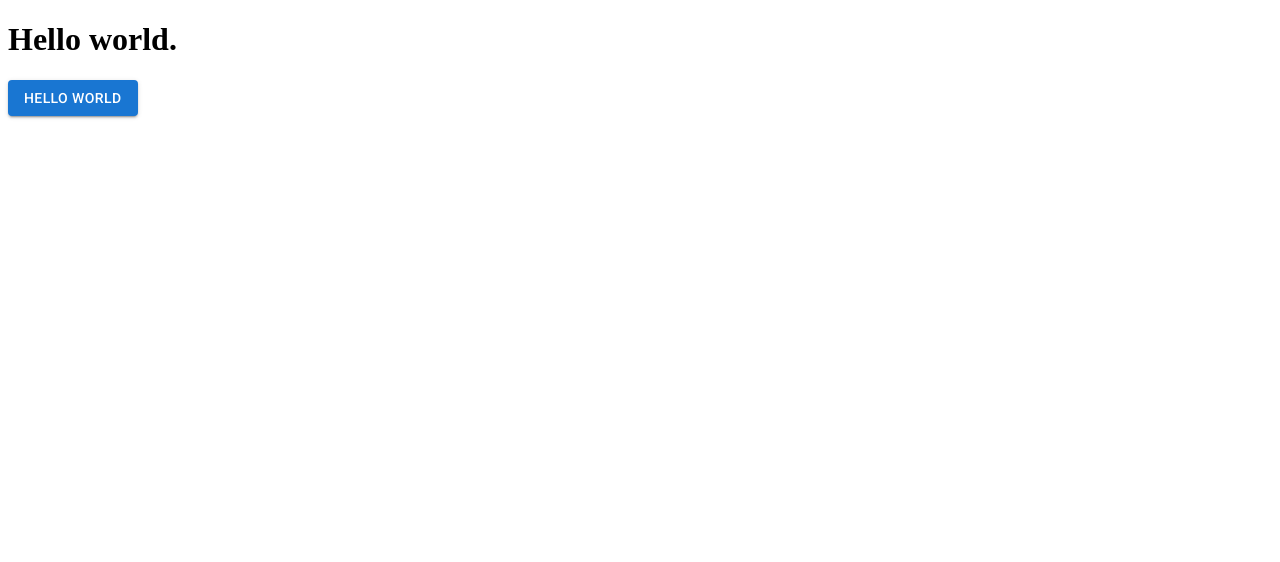
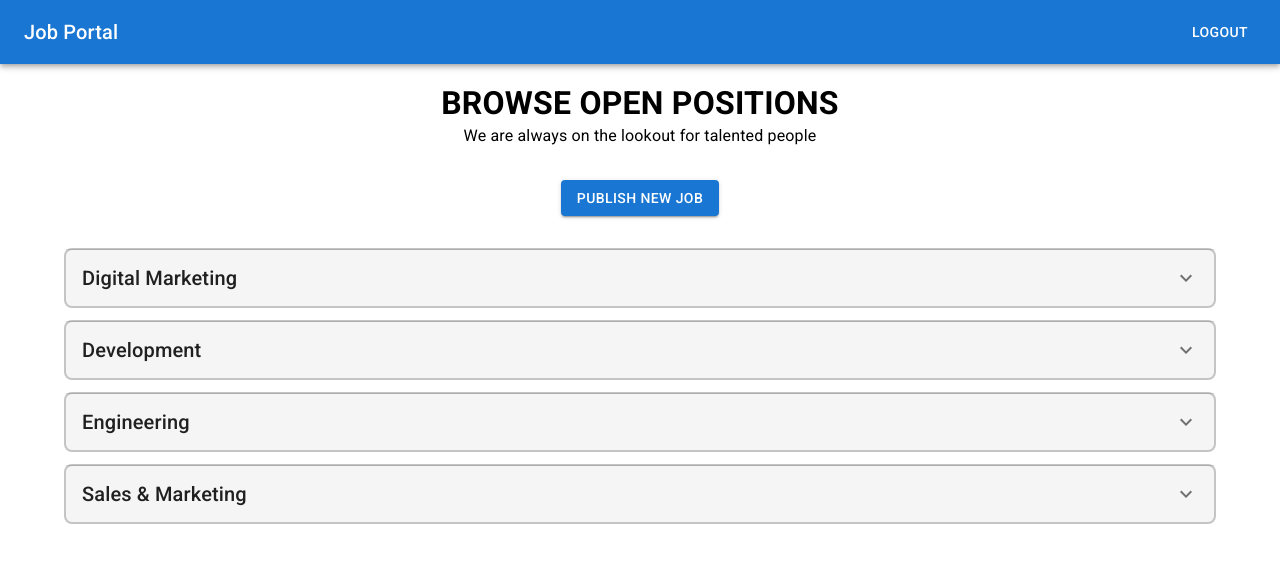
Before and after one commit to minhazurrony/job-portal, a React (Vite) app in the folder apps/frontend/: page / in a window 1280 px wide. Shown: the top 562 px of the page. Built offline with nearby package versions, Linux system fonts and the light colour scheme.

Commit message:
feat: add signup, signin, home and job details page

```diff
--- /dev/null
+++ b/apps/frontend/src/components/TopBar.tsx
@@ -0,0 +1,21 @@
+import React from "react";
+import AppBar from "@mui/material/AppBar";
+import Box from "@mui/material/Box";
+import Toolbar from "@mui/material/Toolbar";
+import Typography from "@mui/material/Typography";
+import { Button } from "@mui/material";
+
+export const TopBar: React.FC = () => {
+  return (
+    <Box sx={{ flexGrow: 1 }}>
+      <AppBar position="static">
+        <Toolbar>
+          <Typography variant="h6" component="div" sx={{ flexGrow: 1 }}>
+            Job Portal
+          </Typography>
+          <Button color="inherit">Logout</Button>
+        </Toolbar>
+      </AppBar>
+    </Box>
+  );
+};
--- /dev/null
+++ b/apps/frontend/src/components/index.tsx
@@ -0,0 +1 @@
+export * from "./TopBar";
--- /dev/null
+++ b/apps/frontend/src/main.css
@@ -0,0 +1,6 @@
+body {
+  padding: 0;
+  margin: 0;
+  overflow: hidden;
+  box-sizing: border-box;
+}
--- a/apps/frontend/src/main.tsx
+++ b/apps/frontend/src/main.tsx
@@ -2,6 +2,7 @@ import { StrictMode } from "react";
 import { createRoot } from "react-dom/client";
 import { RouterProvider } from "react-router-dom";
 import { router } from "./routes";
+import "./main.css";
 
 createRoot(document.getElementById("root")!).render(
   <StrictMode>
--- a/apps/frontend/src/pages/Home.tsx
+++ b/apps/frontend/src/pages/Home.tsx
@@ -1,10 +1,123 @@
-import Button from "@mui/material/Button";
+import {
+  Accordion,
+  AccordionDetails,
+  AccordionSummary,
+  Box,
+  Button,
+  Container,
+  Typography,
+} from "@mui/material";
+import { TopBar } from "../components";
+import ExpandMoreIcon from "@mui/icons-material/ExpandMore";
+import { Link } from "react-router-dom";
+
+const categories = [
+  {
+    id: 1,
+    name: "Digital Marketing",
+    openings: [
+      {
+        id: 1,
+        position: "Cheif Marketing Officer",
+      },
+      {
+        id: 2,
+        position: "SEO Expert",
+      },
+    ],
+  },
+  {
+    id: 2,
+    name: "Development",
+    openings: [],
+  },
+  {
+    id: 3,
+    name: "Engineering",
+    openings: [],
+  },
+  {
+    id: 4,
+    name: "Sales & Marketing",
+    openings: [],
+  },
+];
 
 export const Home: React.FC = () => {
   return (
     <>
-      <h1>Hello world.</h1>
-      <Button variant="contained">Hello world</Button>
+      <TopBar />
+      <Container>
+        <Box style={{ marginTop: 20, marginBottom: 32 }} textAlign={"center"}>
+          <Typography
+            variant="h4"
+            fontWeight="700"
+            textTransform="uppercase"
+            fontSize={32}>
+            Browse Open Positions
+          </Typography>
+          <Typography>
+            We are always on the lookout for talented people
+          </Typography>
+        </Box>
+
+        <Box
+          style={{
+            marginBottom: 32,
+            display: "flex",
+            justifyContent: "center",
+          }}>
+          <Button variant="contained">Publish New Job</Button>
+        </Box>
+        {categories.map((category) => {
+          return (
+            <Accordion
+              key={category.id}
+              style={{
+                margin: "12px 0",
+                backgroundColor: "#f5f5f5",
+                boxShadow: "none",
+                borderRadius: 8,
+                border: "2px solid #0003",
+              }}>
+              <AccordionSummary
+                expandIcon={<ExpandMoreIcon />}
+                aria-controls="panel1-content"
+                id="panel1-header">
+                <Typography variant="h6">{category.name}</Typography>
+              </AccordionSummary>
+              <AccordionDetails>
+                {category?.openings?.length > 0 ? (
+                  category.openings.map((opening) => {
+                    return (
+                      <div
+                        key={opening.id}
+                        style={{
+                          display: "flex",
+                          justifyContent: "space-between",
+                          alignItems: "center",
+                          backgroundColor: "white",
+                          padding: 8,
+                          borderRadius: 8,
+                          marginBottom: 8,
+                        }}>
+                        <Typography>{opening.position}</Typography>
+                        <Link to={`/jobs/${opening.id}`}>
+                          <Button variant="outlined" size="medium">
+                            Apply Now
+                          </Button>
+                        </Link>
+                      </div>
+                    );
+                  })
+                ) : (
+                  <Typography>No job openings right now.</Typography>
+                )}
+              </AccordionDetails>
+            </Accordion>
+          );
+        })}
+      </Container>
     </>
   );
 };
--- /dev/null
+++ b/apps/frontend/src/pages/JobDetails.tsx
@@ -0,0 +1,5 @@
+import React from "react";
+
+export const JobDetails: React.FC = () => {
+  return <div>JobDetails page</div>;
+};
--- a/apps/frontend/src/pages/SignIn.tsx
+++ b/apps/frontend/src/pages/SignIn.tsx
@@ -1,3 +1,71 @@
+import React from "react";
+
+import {
+  Button,
+  FormControl,
+  InputLabel,
+  Link,
+  OutlinedInput,
+  Paper,
+  TextField,
+  Typography,
+} from "@mui/material";
+import { useNavigate } from "react-router-dom";
+import { ROUTES } from "../routes";
+
 export const SignIn: React.FC = () => {
-  return <div>SignIn Page</div>;
+  const navigate = useNavigate();
+
+  const goToSignUp = (e: React.SyntheticEvent) => {
+    e.preventDefault();
+    navigate(ROUTES.signUp);
+  };
+  return (
+    <div
+      style={{
+        height: "100vh",
+        width: "100vw",
+        display: "flex",
+        justifyContent: "center",
+        alignItems: "center",
+      }}>
+      <Paper
+        style={{
+          width: "30vw",
+          padding: 16,
+          textAlign: "center",
+        }}>
+        <Typography variant="h5">Sign In Form</Typography>
+
+        <TextField
+          label="Email"
+          variant="outlined"
+          size="small"
+          margin="normal"
+          fullWidth
+        />
+        <FormControl variant="outlined" fullWidth margin="normal" size="small">
+          <InputLabel htmlFor="outlined-adornment-password">
+            Password
+          </InputLabel>
+          <OutlinedInput
+            id="outlined-adornment-password"
+            type="password"
+            label="Password"
+          />
+        </FormControl>
+
+        <FormControl margin="normal" fullWidth>
+          <Button variant="contained">Sign In</Button>
+        </FormControl>
+
+        <Typography>
+          Don&apos;t have an account?{" "}
+          <Link component="button" onClick={goToSignUp}>
+            Sign Up
+          </Link>
+        </Typography>
+      </Paper>
+    </div>
+  );
 };
--- a/apps/frontend/src/pages/SignUp.tsx
+++ b/apps/frontend/src/pages/SignUp.tsx
@@ -1,3 +1,78 @@
+import React from "react";
+
+import {
+  Button,
+  FormControl,
+  InputLabel,
+  Link,
+  OutlinedInput,
+  Paper,
+  TextField,
+  Typography,
+} from "@mui/material";
+import { useNavigate } from "react-router-dom";
+import { ROUTES } from "../routes";
+
 export const SignUp: React.FC = () => {
-  return <div>SignUp page</div>;
+  const navigate = useNavigate();
+
+  const goToSignIn = (e: React.SyntheticEvent) => {
+    e.preventDefault();
+    navigate(ROUTES.signIn);
+  };
+  return (
+    <div
+      style={{
+        height: "100vh",
+        width: "100vw",
+        display: "flex",
+        justifyContent: "center",
+        alignItems: "center",
+      }}>
+      <Paper
+        style={{
+          width: "30vw",
+          padding: 16,
+          textAlign: "center",
+        }}>
+        <Typography variant="h5">Sign Up Form</Typography>
+
+        <TextField
+          label="Name"
+          variant="outlined"
+          size="small"
+          margin="normal"
+          fullWidth
+        />
+        <TextField
+          label="Email"
+          variant="outlined"
+          size="small"
+          margin="normal"
+          fullWidth
+        />
+        <FormControl variant="outlined" fullWidth margin="normal" size="small">
+          <InputLabel htmlFor="outlined-adornment-password">
+            Password
+          </InputLabel>
+          <OutlinedInput
+            id="outlined-adornment-password"
+            type="password"
+            label="Password"
+          />
+        </FormControl>
+
+        <FormControl margin="normal" fullWidth>
+          <Button variant="contained">Sign Up</Button>
+        </FormControl>
+
+        <Typography>
+          Already have an account?{" "}
+          <Link component="button" onClick={goToSignIn}>
+            Sign In
+          </Link>
+        </Typography>
+      </Paper>
+    </div>
+  );
 };
--- a/apps/frontend/src/pages/index.tsx
+++ b/apps/frontend/src/pages/index.tsx
@@ -1,3 +1,4 @@
 export * from "./Home";
 export * from "./SignIn";
 export * from "./SignUp";
+export * from "./JobDetails";
--- a/apps/frontend/src/routes/index.tsx
+++ b/apps/frontend/src/routes/index.tsx
@@ -1,18 +1,29 @@
 import { createBrowserRouter } from "react-router-dom";
-import { Home, SignIn, SignUp } from "../pages";
+import { Home, JobDetails, SignIn, SignUp } from "../pages";
+
+export const ROUTES = {
+  home: "/",
+  signIn: "/sign-in",
+  signUp: "/sign-up",
+  jobDetails: "/jobs/:jobId",
+};
 
 export const router = createBrowserRouter([
   {
-    path: "/",
-    element: <Home />,
-  },
-  {
-    path: "/sign-up",
+    path: ROUTES.signUp,
     element: <SignUp />,
   },
 
   {
-    path: "/sign-in",
+    path: ROUTES.signIn,
     element: <SignIn />,
   },
+  {
+    path: ROUTES.home,
+    element: <Home />,
+  },
+  {
+    path: ROUTES.jobDetails,
+    element: <JobDetails />,
+  },
 ]);
```
